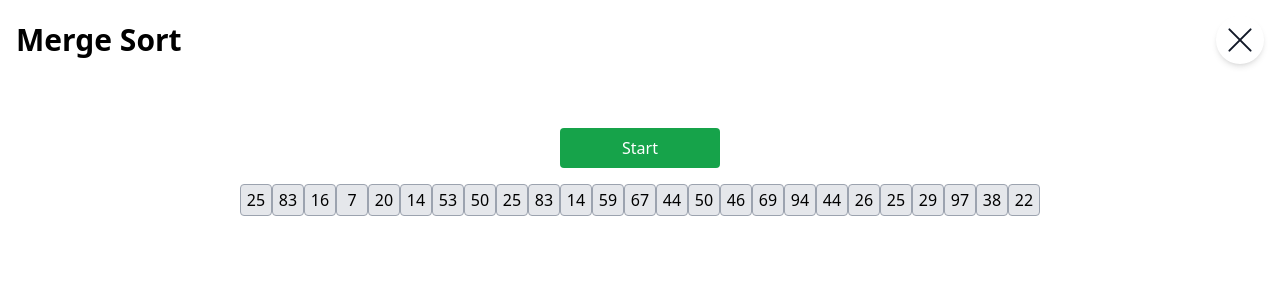
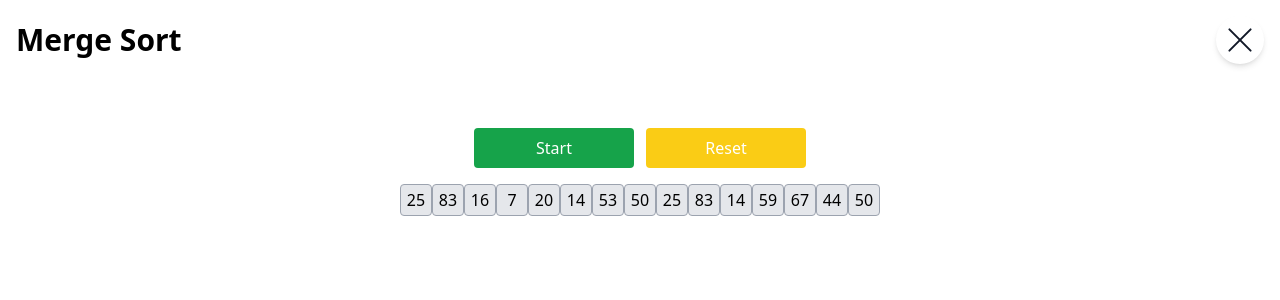
Before and after one commit to khan-ajamal/sorting-visualizer, a React (Create React App) app: page / in a window 1280 px wide. Both pictures are taken after a click on the button "Visualise Merge Sort". Shown: the top 300 px of the page. Built offline with nearby package versions, Linux system fonts and the light colour scheme.

Commit message:
Color code sorted elements

```diff
--- a/src/algorithms/merge-sort.js
+++ b/src/algorithms/merge-sort.js
@@ -22,16 +22,19 @@ export const mergeSort = (arr, rootNode) => {
     store.dispatch(addProgress(cloneDeep(rootNode)));
 
     let sortedLeft = mergeSort(left, rootNode.left);
+    rootNode.left = new Node(cloneDeep(sortedLeft));
+    rootNode.left.isSorted = true;
+    store.dispatch(addProgress(cloneDeep(rootNode)));
+
     let sortedRight = mergeSort(right, rootNode.right);
-
-    rootNode.left = new Node(cloneDeep(sortedLeft));
     rootNode.right = new Node(cloneDeep(sortedRight));
-
+    rootNode.right.isSorted = true;
     store.dispatch(addProgress(cloneDeep(rootNode)));
 
     let sortedArr = merge(sortedLeft, sortedRight);
 
-    rootNode.data = cloneDeep(sortedArr);
+    rootNode = new Node(cloneDeep(sortedArr));
+    rootNode.isSorted = true;
 
     store.dispatch(addProgress(cloneDeep(rootNode)));
 
--- a/src/components/mergeSort.js
+++ b/src/components/mergeSort.js
@@ -1,18 +1,20 @@
 import { useState, useEffect } from "react";
-import { useSelector } from "react-redux";
+import { useDispatch, useSelector } from "react-redux";
 
-import { clone, cloneDeep, map } from "lodash-es";
+import { cloneDeep, map } from "lodash-es";
 import { AnimatePresence } from "framer-motion";
 
 import Portal from "components/portal";
 import { mergeSort } from "algorithms/merge-sort";
 import { delay, generateRandomArray, Node } from "utils";
+import { addProgress, resetProgress } from "features/treeSlice";
 
 export const MergeSort = () => {
     const [viewMergeSort, setViewMergeSort] = useState(false);
     return (
         <>
             <button
+                id="mergeSort"
                 className="h-10 px-4 rounded bg-teal-600 font-medium text-white"
                 onClick={() => setViewMergeSort(true)}
             >
@@ -35,18 +37,32 @@ export const MergeSort = () => {
 
 const MergeSortVisualizer = () => {
     const [tree, setTree] = useState(null);
-    const [elements, setElements] = useState([]);
+    const [isSorting, setIsSorting] = useState(false);
 
     const { progress } = useSelector((state) => state.tree);
+    const dispatch = useDispatch();
 
     useEffect(() => {
-        setElements(generateRandomArray());
+        const elem = generateRandomArray(15);
+        const node = new Node(cloneDeep(elem));
+        setTree(cloneDeep(node));
     }, []);
 
     const sort = () => {
-        let elem = clone(elements);
-        const rootNode = new Node(elem);
-        mergeSort(elem, rootNode);
+        setIsSorting(true);
+        const data = mergeSort(cloneDeep(tree.data), tree);
+        let sortedNode = new Node(cloneDeep(data));
+        sortedNode.isFinal = true;
+        sortedNode.isSorted = true;
+        dispatch(addProgress(cloneDeep(sortedNode)));
+    };
+
+    const reset = () => {
+        setIsSorting(false);
+        dispatch(resetProgress());
+        const elem = generateRandomArray(15);
+        const node = new Node(cloneDeep(elem));
+        setTree(cloneDeep(node));
     };
 
     useEffect(() => {
@@ -57,6 +73,7 @@ const MergeSortVisualizer = () => {
                     setTree(cloneDeep(element));
                     await delay(500);
                 }
+                setIsSorting(false);
             }
         };
         render();
@@ -66,37 +83,53 @@ const MergeSortVisualizer = () => {
         <div className="w-full">
             <div className="mb-4 w-full flex justify-center">
                 <button
+                    disabled={isSorting}
                     onClick={sort}
-                    className="h-10 w-40 font-medium px-2 bg-green-600 text-white rounded"
+                    className="h-10 w-40 font-medium px-2 bg-green-600 text-white rounded disabled:bg-green-300"
                 >
-                    Start
+                    {isSorting ? "Sorting" : "Start"}
+                </button>
+                <button
+                    disabled={isSorting}
+                    onClick={reset}
+                    className="h-10 w-40 font-medium px-2 bg-yellow-400 text-white rounded disabled:bg-yellow-200 ml-3"
+                >
+                    Reset
                 </button>
             </div>
-            <div className="w-full flex justify-center">
-                {map(elements, (elem, idx) => (
-                    <Block key={idx} elem={elem} />
-                ))}
-            </div>
-            {tree && <RenderTree left={tree.left} right={tree.right} />}
+            {tree && (
+                <RenderTree
+                    data={tree.data}
+                    left={tree.left}
+                    right={tree.right}
+                    isSorted={tree.isSorted}
+                />
+            )}
         </div>
     );
 };
 
-const Block = ({ elem }) => {
+const Block = ({ elem, isSorted }) => {
     return (
-        <div className="w-8 h-8 bg-gray-200 rounded border border-solid border-gray-400 border-collapse flex justify-center items-center">
-            <span className="font-medium">{elem}</span>
+        <div
+            className={`w-8 h-8 rounded border border-solid border-gray-400 border-collapse flex justify-center items-center ${
+                isSorted ? "bg-green-500" : "bg-gray-200"
+            }`}
+        >
+            <span className={`font-medium ${isSorted ? "text-white" : ""}`}>
+                {elem}
+            </span>
         </div>
     );
 };
 
-const RenderTree = ({ data, left, right }) => {
+const RenderTree = ({ data, left, right, isSorted }) => {
     return (
         <div className="w-full">
             <div className="w-full">
                 <div className="flex justify-center">
                     {map(data, (elem, idx) => (
-                        <Block key={idx} elem={elem} />
+                        <Block key={idx} elem={elem} isSorted={isSorted} />
                     ))}
                 </div>
             </div>
@@ -113,6 +146,7 @@ const RenderTree = ({ data, left, right }) => {
                             data={left.data}
                             left={left.left}
                             right={left.right}
+                            isSorted={left.isSorted}
                         />
                     )}
                 </div>
@@ -127,6 +161,7 @@ const RenderTree = ({ data, left, right }) => {
                             data={right.data}
                             left={right.left}
                             right={right.right}
+                            isSorted={right.isSorted}
                         />
                     )}
                 </div>
--- a/src/features/treeSlice.js
+++ b/src/features/treeSlice.js
@@ -29,6 +29,9 @@ export const treeSlice = createSlice({
     reducers: {
         addProgress: (state, action) => {
             let payload = action.payload;
+            if (payload.isFinal) {
+                state.progress.push(payload);
+            } else {
                 let lastNodeArr = state.progress.slice(-1);
                 if (lastNodeArr.length) {
                     let lastNode = cloneDeep(lastNodeArr[0]);
@@ -37,11 +40,15 @@ export const treeSlice = createSlice({
                     // first node, push directly
                     state.progress.push(payload);
                 }
+            }
+        },
+        resetProgress: (state) => {
+            state.progress = [];
         },
     },
 });
 
 // Action creators are generated for each case reducer function
-export const { addProgress } = treeSlice.actions;
+export const { addProgress, resetProgress } = treeSlice.actions;
 
 export default treeSlice.reducer;
--- a/src/utils.js
+++ b/src/utils.js
@@ -25,5 +25,7 @@ export class Node {
         this.left = null;
         this.right = null;
         this.idx = uniqueId("root_");
+        this.isSorted = false;
+        this.isFinal = false;
     }
 }
```
Lines whose indentation alone changed are shown as unchanged.
